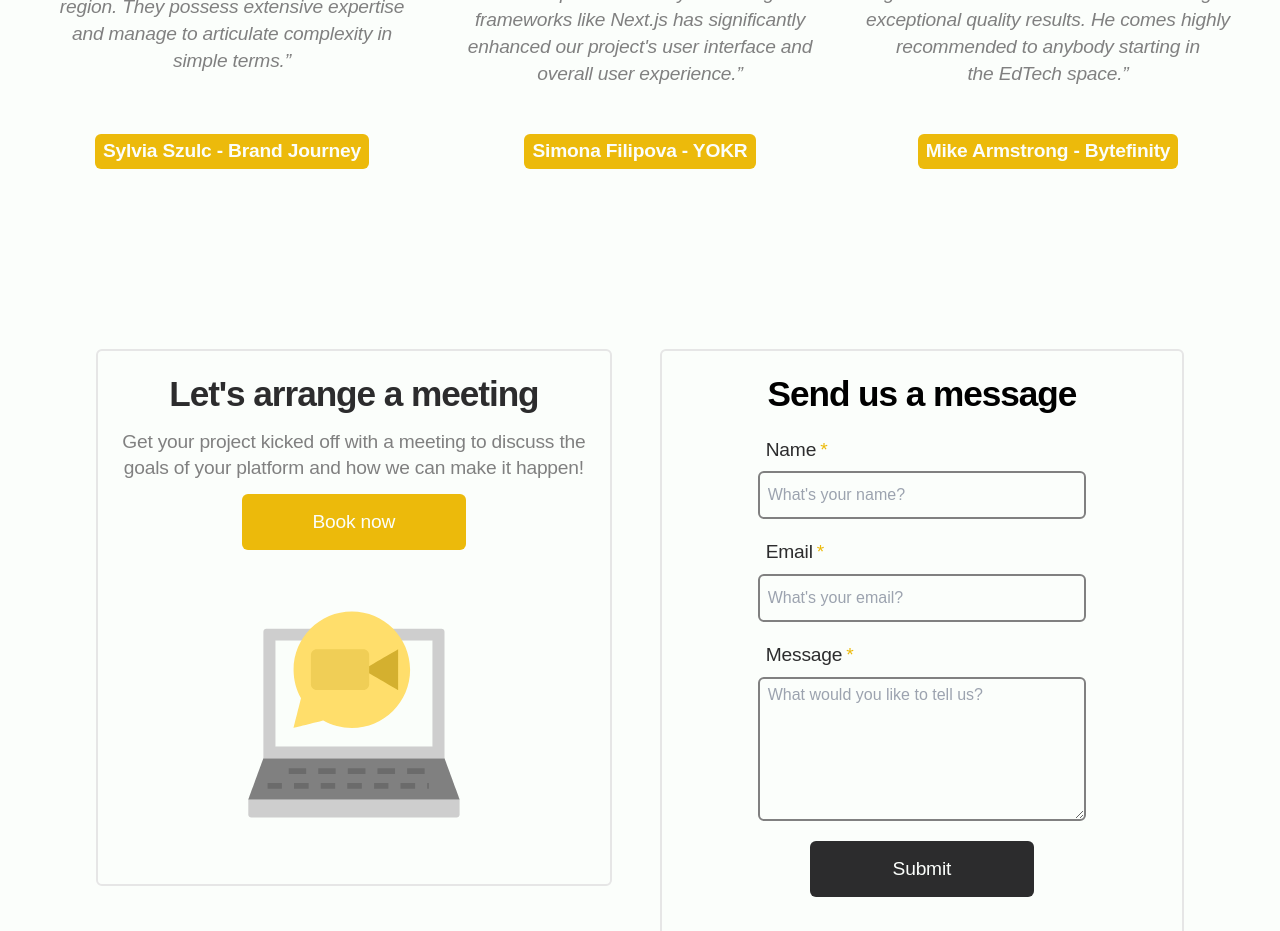
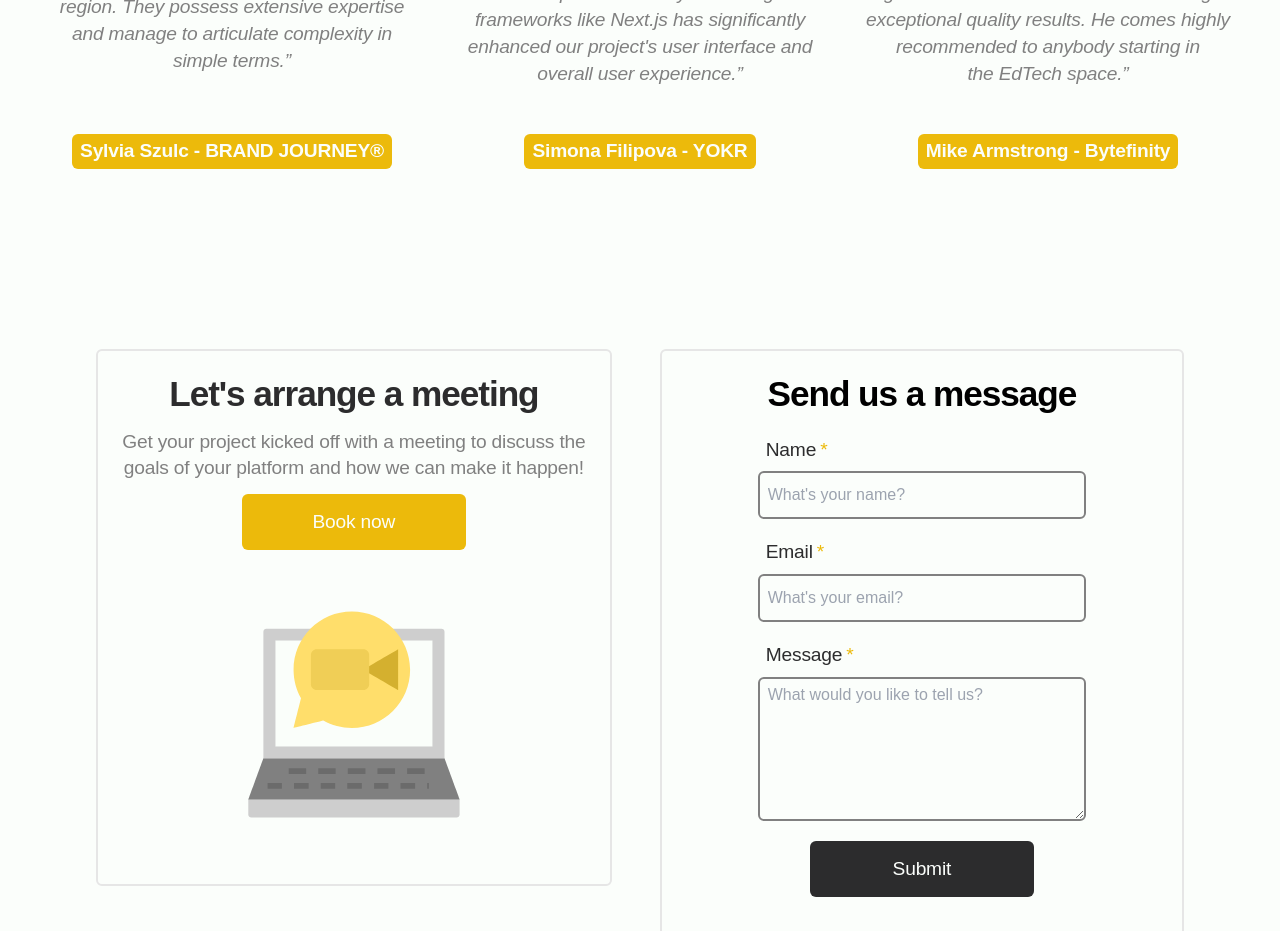
Before and after one commit to AngusGaukrogerDev/PitahayaLabsSiteNextjs, a Next.js app: page / in a window 1280 px wide. Shown: the part 2640-3571 px from the top of the page. Built offline with nearby package versions, Linux system fonts and the light colour scheme.

Commit message:
Trademark for Sylvia lol

```diff
--- a/src/components/testimonials.tsx
+++ b/src/components/testimonials.tsx
@@ -12,7 +12,7 @@ const Testimonial = () => {
                         quote="“Pitahaya Labs have been instrumental in handling my web projects for English-speaking clients in the German-speaking region.
                             They possess extensive expertise and manage to articulate complexity in simple terms.”"
                         author="Sylvia Szulc"
-                        company="Brand Journey" />
+                        company="BRAND JOURNEY®" />
                 <TestimonialTile
                         quote="“The developers at Pitahaya Labs are extremely versatile, proficient in a range of technologies that are crucial in today's tech landscape. Their ability to leverage frameworks like Next.js has significantly enhanced our project's user interface and overall user experience.”"
                         author="Simona Filipova"
```
